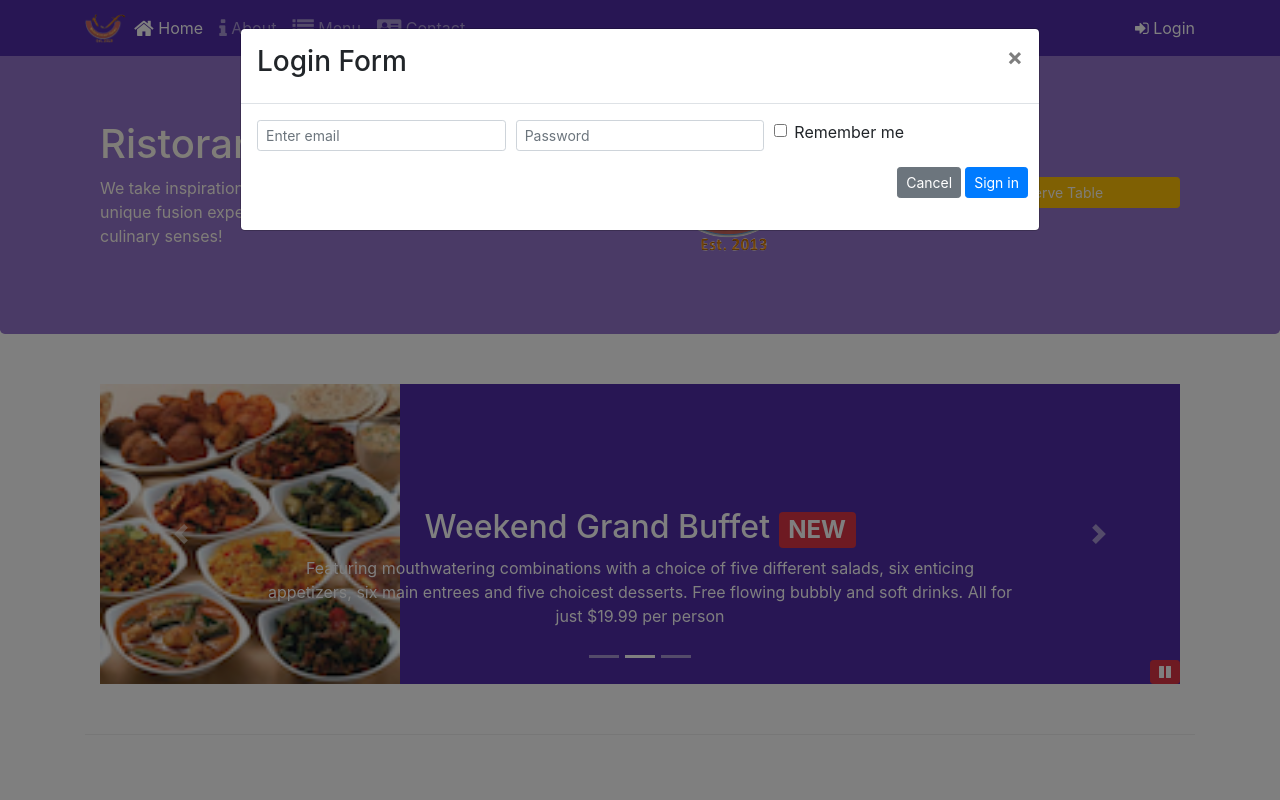
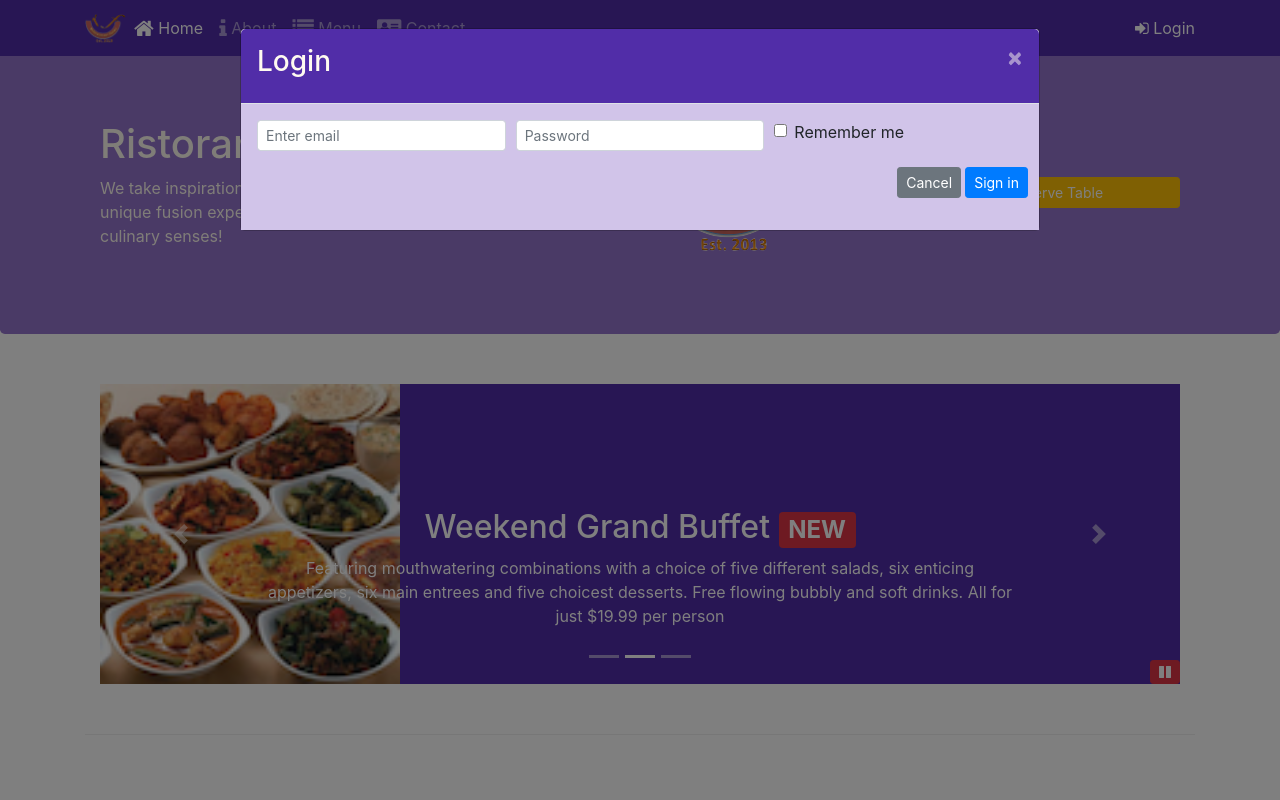
Before and after one commit to Rawan1998/coursera-bootstrap4, a website: page index.html in a window 1280 px wide. Both pictures are taken after a click on the link "Login". Shown: the top 800 px of the page. Drawn offline with nearby package versions, Linux system fonts and the light colour scheme.

Commit message:
NPM Scripts Part 1

```diff
--- a/aboutus.html
+++ b/aboutus.html
@@ -380,5 +380,6 @@
     <script src="node_modules/jquery/dist/jquery.slim.min.js"></script>
     <script src="node_modules/popper.js/dist/umd/popper.min.js"></script>
     <script src="node_modules/bootstrap/dist/js/bootstrap.min.js"></script>
+    <script src="js/scripts.js"></script>
   </body>
 </html>
--- a/css/styles.scss
+++ b/css/styles.scss
@@ -64,10 +64,22 @@ body{
         }
     }
 }
-
+.modal-header {
+    background-color: $background-dark;
+    color: floralwhite;
+    .close {
+        color: floralwhite;
+    }
+}
+.modal-body {
+    background-color: $background-pale;
+}
 #carouselButton {
     right:0px;
     position: absolute;
     bottom: 0px;
     z-index: 1;
 }
+#reservationButton {
+    color: white;
+}
--- a/index.html
+++ b/index.html
@@ -60,7 +60,7 @@
             </li>
           </ul>
           <span class="navbar-text">
-            <a data-toggle="modal" data-target="#loginModal">
+            <a id="loginButton">
               <span class="fa fa-sign-in"></span>
               Login
             </a>
@@ -73,7 +73,7 @@
         <div class="modal-content">
           <div class="modal-header">
             <h3>
-              Login Form
+              Login
             </h3>
             <button type="button" class="close" data-dismiss="modal">
               &times;
@@ -129,8 +129,8 @@
       </div>
     </div>
     <div id="reservationModal" class="modal fade" role="dialog">
-      <div class="modal-dialog modal-lg" role="content">
-        <div class="modal-content container">
+      <div class="modal-dialog modal-lg container" role="content">
+        <div class="modal-content ">
           <div class="modal-header">
             <h3>
               Reserve a Table
@@ -289,11 +289,9 @@
             <img src="img/logo.png" class="img-fluid" />
           </div>
           <div class="col-12 col-sm-3 align-self-center">
-            <a
-              data-toggle="modal"
-              data-target="#reservationModal"
+            <button
               class="btn-sm btn-warning btn btn-block"
-              role="button"
+              id="reservationButton"
               >Reserve Table</a
             >
           </div>
@@ -537,22 +535,7 @@
     <script src="node_modules/jquery/dist/jquery.slim.min.js"></script>
     <script src="node_modules/popper.js/dist/umd/popper.min.js"></script>
     <script src="node_modules/bootstrap/dist/js/bootstrap.min.js"></script>
-    <script>
-      $(document).ready(function() {
-        $("#mycarousel").carousel({ interval: 2000 });
-        $("#carouselButton").click(function() {
-          if($("#carouselButton").children('span').hasClass('fa-pause')) {
-            $("#mycarousel").carousel("pause");
-            $("#carouselButton").children('span').removeClass('fa-pause');
-            $("#carouselButton").children('span').addClass('fa-play');
-          }
-          else {
-            $("#mycarousel").carousel("cycle");
-            $("#carouselButton").children('span').removeClass('fa-play');
-            $("#carouselButton").children('span').addClass('fa-pause');
-          }
-        });
-      });
+    <script src="js/scripts.js">
     </script>
   </body>
 </html>
--- /dev/null
+++ b/js/scripts.js
@@ -0,0 +1,21 @@
+$(document).ready(function() {
+    $("#mycarousel").carousel({ interval: 2000 });
+    $("#carouselButton").click(function() {
+      if($("#carouselButton").children('span').hasClass('fa-pause')) {
+        $("#mycarousel").carousel("pause");
+        $("#carouselButton").children('span').removeClass('fa-pause');
+        $("#carouselButton").children('span').addClass('fa-play');
+      }
+      else {
+        $("#mycarousel").carousel("cycle");
+        $("#carouselButton").children('span').removeClass('fa-play');
+        $("#carouselButton").children('span').addClass('fa-pause');
+      }
+    });
+  });
+  $('#reservationButton').click(function() {
+    $('#reservationModal').modal('toggle');
+  });
+  $('#loginButton').click(function() {
+    $('#loginModal').modal('toggle');
+  });
```
Also changed, not shown: contactus.html (+1 -0 lines), package.json (+8 -3 lines), css/styles.css, 2 other files.
